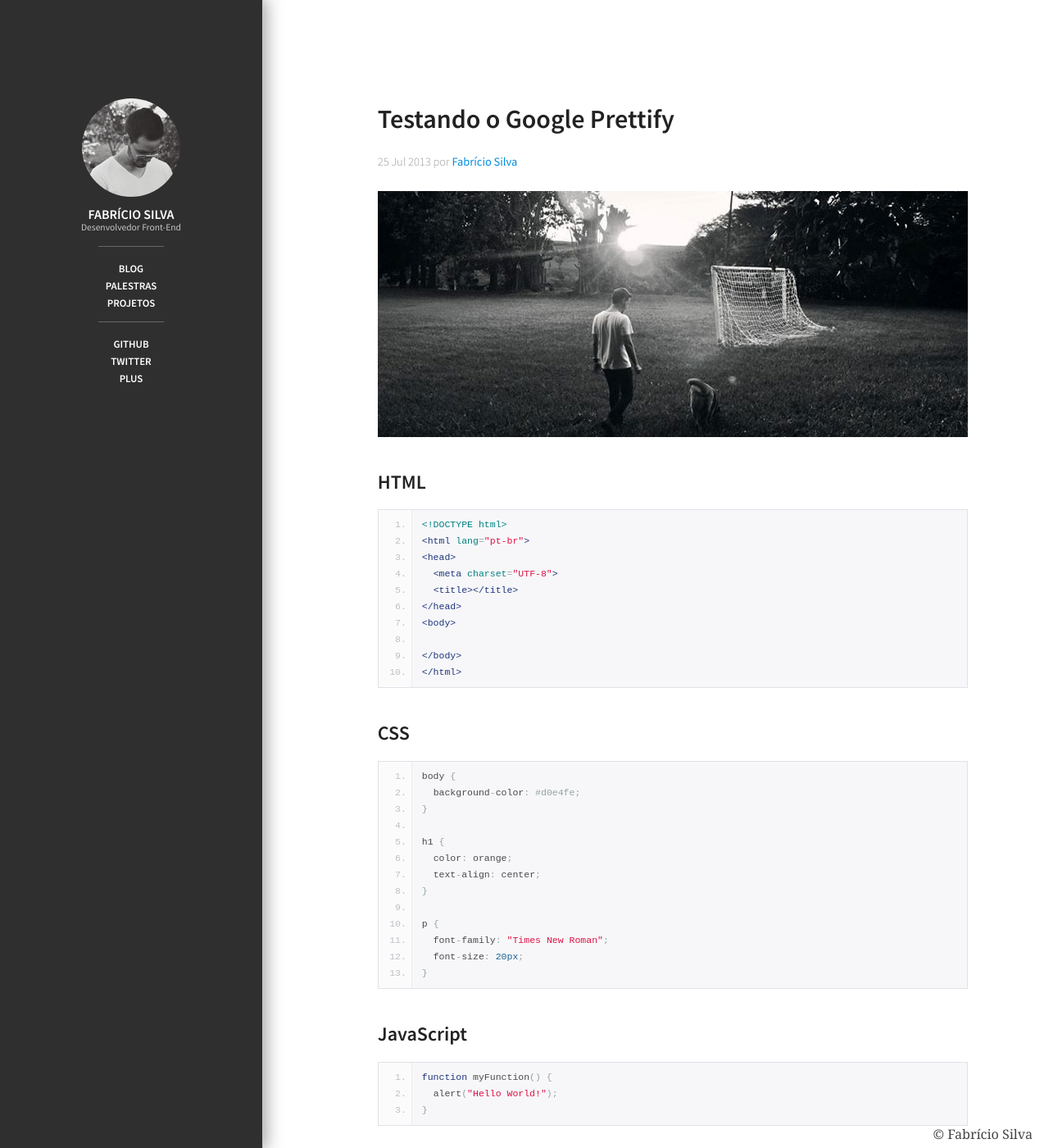
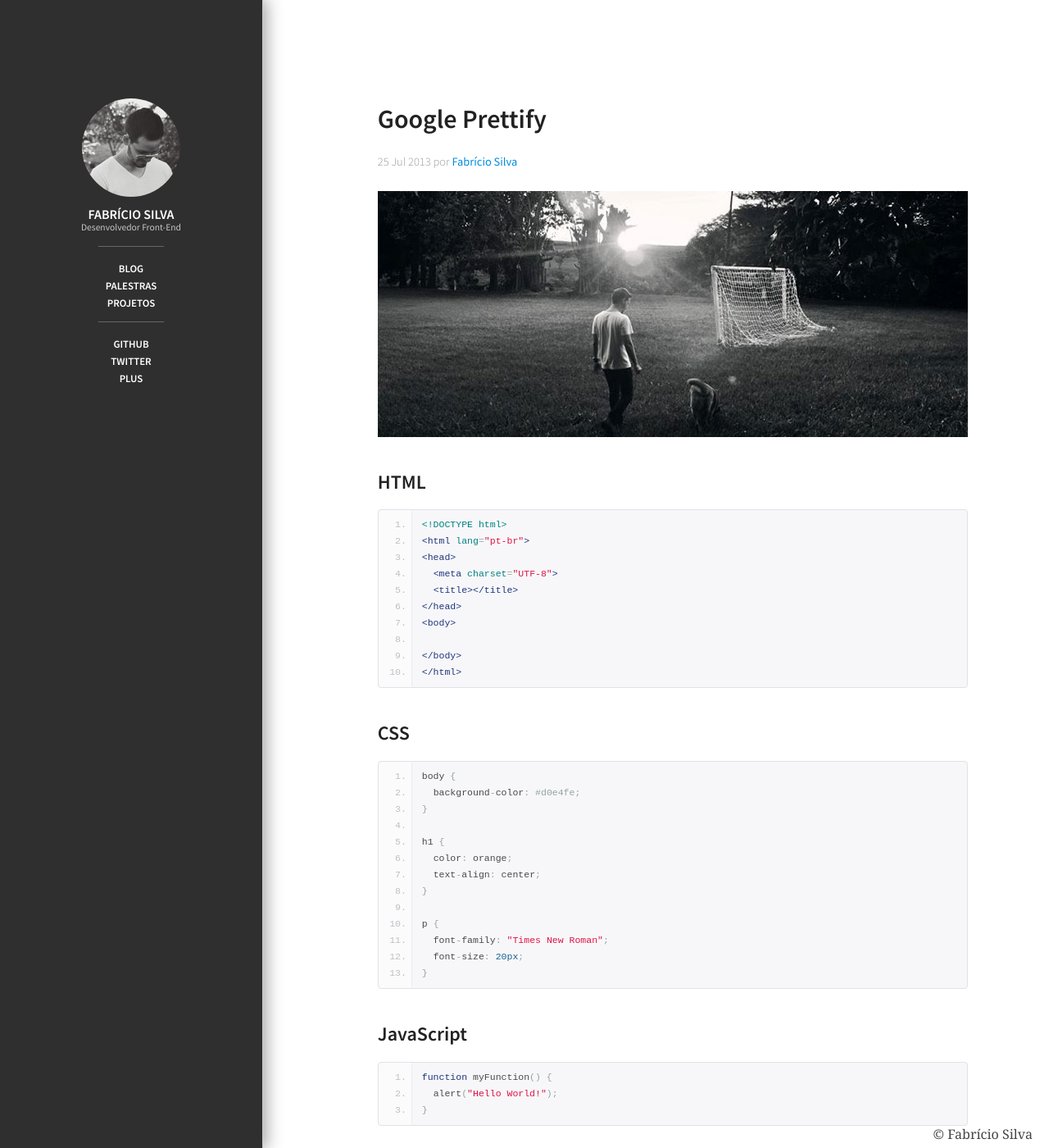
Before and after one commit to fabriciofmsilva/fabriciofmsilva.github.io, a Jekyll site: the page built from _posts/2013-07-25-testando-o-google-prettify.md, in a window 1280 px wide and 1400 px high. Shown: the whole window at 82% size. Built offline with Jekyll 4.4.1, drawn with Linux system fonts in a browser that asks for light colours; nearby versions of some CDN libraries; comment, search, counter and statistics services are not loaded.

Commit message:
Edit Prettify Style

```diff
--- a/_posts/2013-07-25-testando-o-google-prettify.md
+++ b/_posts/2013-07-25-testando-o-google-prettify.md
@@ -1,7 +1,7 @@
 ---
 layout: post
-title:  "Testando o Google Prettify"
-description: "Syntax Highlighter com o Google Code Prettify"
+title:  "Google Prettify"
+description: "Como instalar o Google Code Prettify como Syntax Highlighter"
 date:   2013-07-25 18:41:12
 categories: evento
 tags: evento
--- a/css/prettify.css
+++ b/css/prettify.css
@@ -10,6 +10,9 @@
 .prettyprint {
   background-color: #f7f7f9;
   border: 1px solid #e1e1e8;
+  -webkit-border-radius: 4px;
+  -moz-border-radius: 4px;
+  border-radius: 4px;
   font-size: 0.9em;
   padding: 8px;
 }
```
